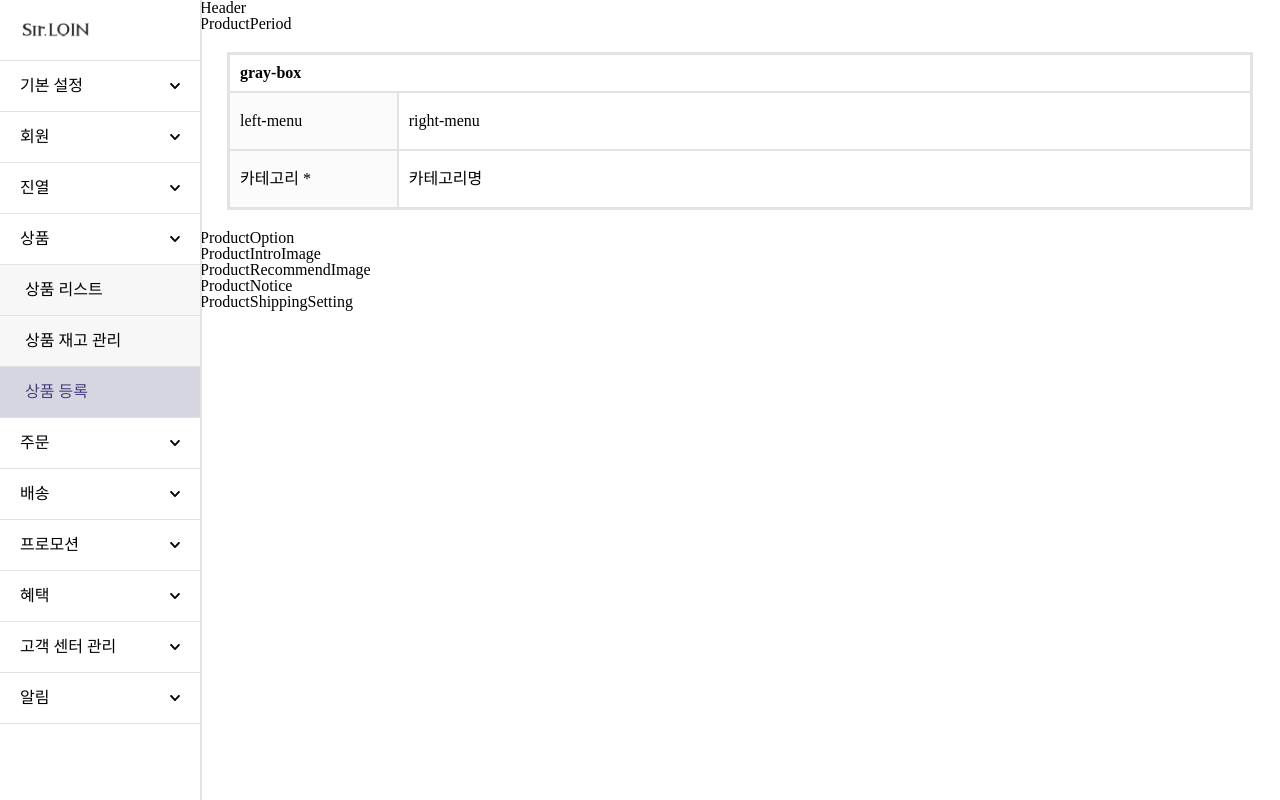
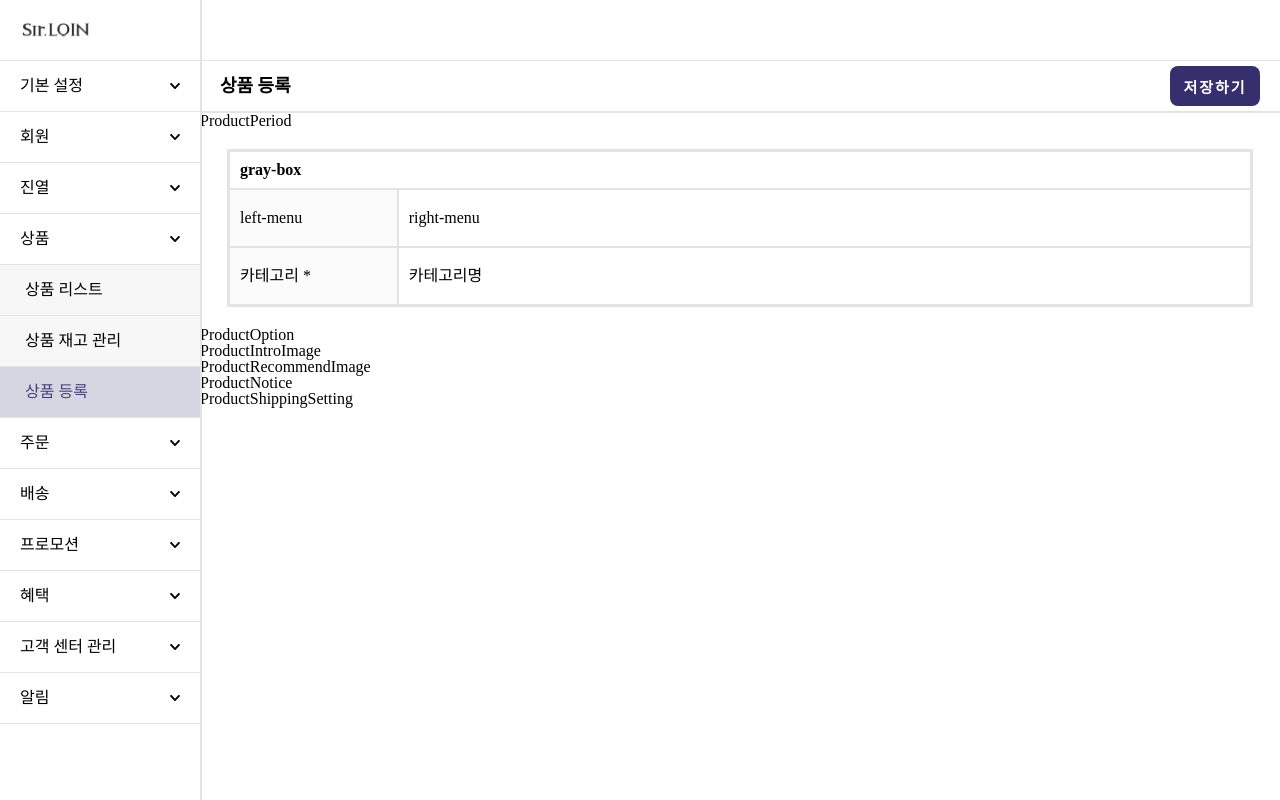
Before and after one commit to PreOnBoarding-Team17/Week1_Product_Registration, a React (Create React App) app: page / in a window 1280 px wide. Built offline with nearby package versions, Linux system fonts and the light colour scheme.

Commit message:
feat: 헤더 구현

```diff
--- a/src/Components/Common/Header/index.jsx
+++ b/src/Components/Common/Header/index.jsx
@@ -1,7 +1,14 @@
 import React from "react";
+import "Components/Common/Header/scss/Header.scss";
 
-function Header() {
-  return <div>Header</div>;
+export default function Header() {
+  return (
+    <header className="header__container">
+      <div className="header__box-blank"></div>
+      <div className="header__box">
+        <h1>상품 등록</h1>
+        <button type="submit">저장하기</button>
+      </div>
+    </header>
+  );
 }
-
-export default Header;
--- /dev/null
+++ b/src/Components/Common/Header/scss/Header.scss
@@ -0,0 +1,37 @@
+.header__container {
+  width: 100%;
+  .header__box-blank {
+    height: 60px;
+    border-bottom: 1px solid #e3e3e3;
+  }
+  .header__box {
+    height: 50px;
+    border-bottom: 2px solid #e3e3e3;
+    display: flex;
+    align-items: center;
+    padding: 0 20px;
+    justify-content: space-between;
+    > h1 {
+      font-size: 18px;
+      font-weight: 600;
+    }
+    > button {
+      width: 90px;
+      height: 40px;
+      border: none;
+      border-radius: 8px;
+      background-color: #352f6e;
+      color: white;
+      letter-spacing: 2px;
+      font-size: 15px;
+      font-weight: 600;
+      cursor: pointer;
+      transition: 0.5s;
+      &:hover {
+        transition: 0.5s;
+        font-size: 15.5px;
+        background-color: #47417a;
+      }
+    }
+  }
+}
```
